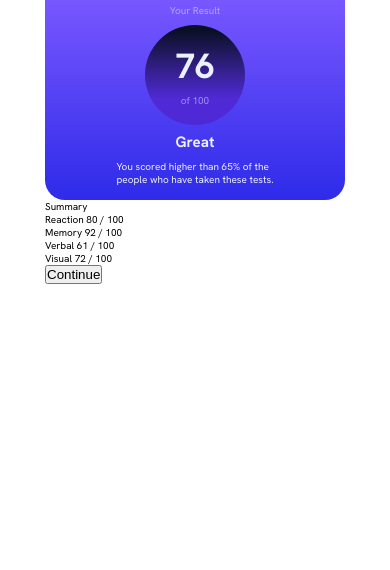
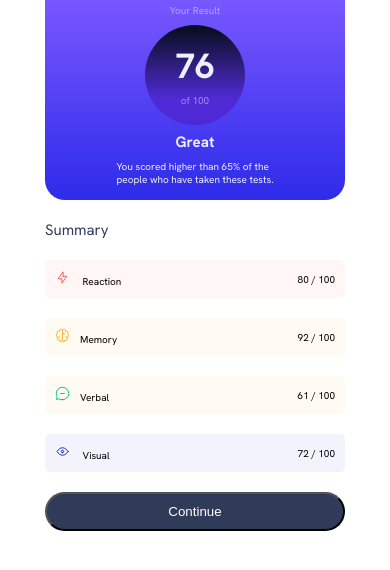
Before and after one commit to facuezeperalta/Results-summary-component, a plain HTML site: page index.html in a window 390 px wide. Drawn offline with Linux system fonts and the light colour scheme.

Commit message:
mobile first done

```diff
--- a/index.html
+++ b/index.html
@@ -20,13 +20,29 @@
       <h2>Great</h2>
       <p class="bottom-text">You scored higher than 65% of the <br> people who have taken these tests.</p>
     </section>
+
     <section class="summary-section">
-      <p>Summary</p>
-      <p>Reaction 80 / 100</p>
-      <p>Memory  92 / 100 </p>
-      <p>Verbal  61 / 100</p>
-      <p>Visual 72 / 100</p>
-      <button>Continue</button>
+      <p class="summary-title">Summary</p>
+      <div class="summary-reaction">
+        <p class="reaction-text"> <span class="reaction-icon"></span> Reaction</p>
+        <p> 80 / 100</p>
+      </div>
+      <div class="summary-memory">
+        <p> <span class="memory-icon"> </span>Memory</p>
+        <p>  92 / 100 </p>
+      </div>
+      <div class="summary-verbal">
+        <p> <span class="verbal-icon"></span>Verbal</p>
+        <p>  61 / 100</p>
+      </div>
+      <div class="summary-visual">
+        <p><span class="visual-icon"></span> Visual</p>
+        <p> 72 / 100</p>
+      </div>
+
+
+
+      <button class="summary-button">Continue</button>
     </section>
   </div>
 </body>
--- a/scss/styles.scss
+++ b/scss/styles.scss
@@ -14,6 +14,11 @@ $White: hsl(0, 0%, 100%);
 $Pale-blue: hsl(221, 100%, 96%);
 $Light-lavender: hsl(241, 100%, 89%);
 $Dark-gray-blue: hsl(224, 30%, 27%);
+//colores summary fields
+$reaction-field-ligth-red: #fff6f5;
+$memory-field-ligth-yellow: #fffbf2;
+$verbal-field-ligth-green: #f2fbfa;
+$visual-field-ligth-blue: #f3f3fd;
 /* fonts and text styles */
 $font-stack: "Hanken Grotesk", sans-serif;
 $font-size-paragraphs: 1.8rem;
@@ -36,6 +41,34 @@ body{
     justify-content: center;
     font-family: $font-stack;
 }
+//mixings inicio
+@mixin iconsMixin($iconSrc){
+    display: inline-block;
+    width: 15px;
+    height: 15px;
+    align-items: center;
+    background-image: url($iconSrc);
+    background-size: cover;
+    background-position: center;
+    background-repeat: no-repeat;
+    margin-right: 10px;
+}
+
+@mixin summaryFieldMixin($bgColor){
+    width: 100%;
+    margin-bottom: 20px;
+    display: flex;
+    flex-direction: row;
+    justify-content:space-between;
+    align-items: center;
+    padding: 10px;
+    border-radius: 5px;
+    background-color: $bgColor;
+}
+
+
+
+
 .header-container{
     color: $Pale-blue;
     width: 300px;
@@ -76,3 +109,51 @@ body{
         }
     }
 }
+
+.summary-title{
+    margin-top: 20px;
+    margin-bottom: 20px;
+    font-size: 15px;
+    color: $Dark-gray-blue;
+
+}
+
+.summary-reaction{
+    @include summaryFieldMixin($reaction-field-ligth-red);
+}
+.reaction-icon{
+    @include iconsMixin("../assets/images/icon-reaction.svg");
+  }
+
+
+
+.summary-memory{
+    @include summaryFieldMixin($memory-field-ligth-yellow);
+}
+.memory-icon{
+    @include iconsMixin("../assets/images/icon-memory.svg");
+}
+
+
+.summary-verbal{
+    @include summaryFieldMixin($memory-field-ligth-yellow);
+}
+.verbal-icon{
+    @include iconsMixin("../assets/images/icon-verbal.svg");
+}
+
+.summary-visual{
+    @include summaryFieldMixin($visual-field-ligth-blue);
+}
+.visual-icon{
+    @include iconsMixin("../assets/images/icon-visual.svg");
+}
+
+.summary-button{
+    width: 100%;
+    padding: 10px;
+    border-radius: 30px;
+    background-color: $Dark-gray-blue;
+    color: $White;
+    cursor: pointer;
+}
```
Also changed, not shown: css/styles.css, 1 other file.
